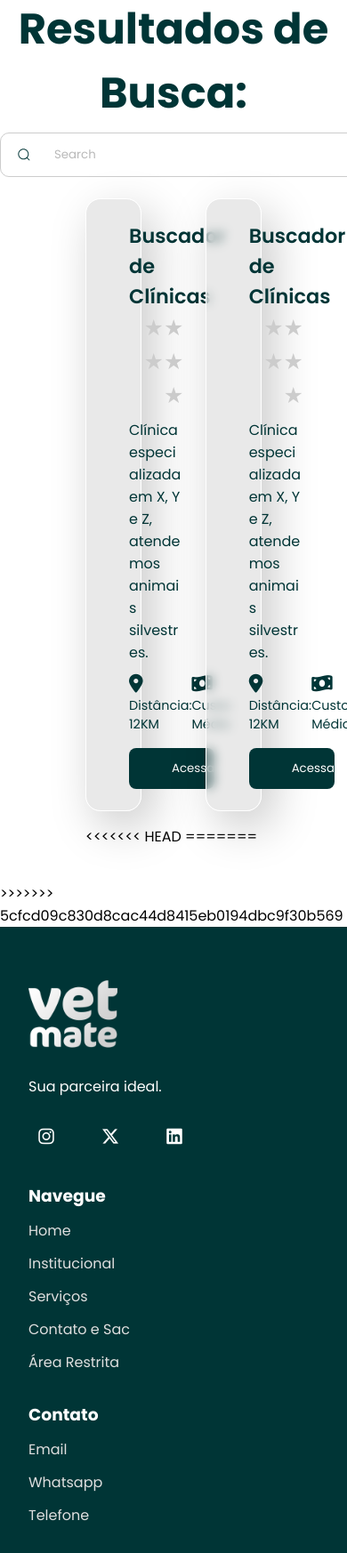
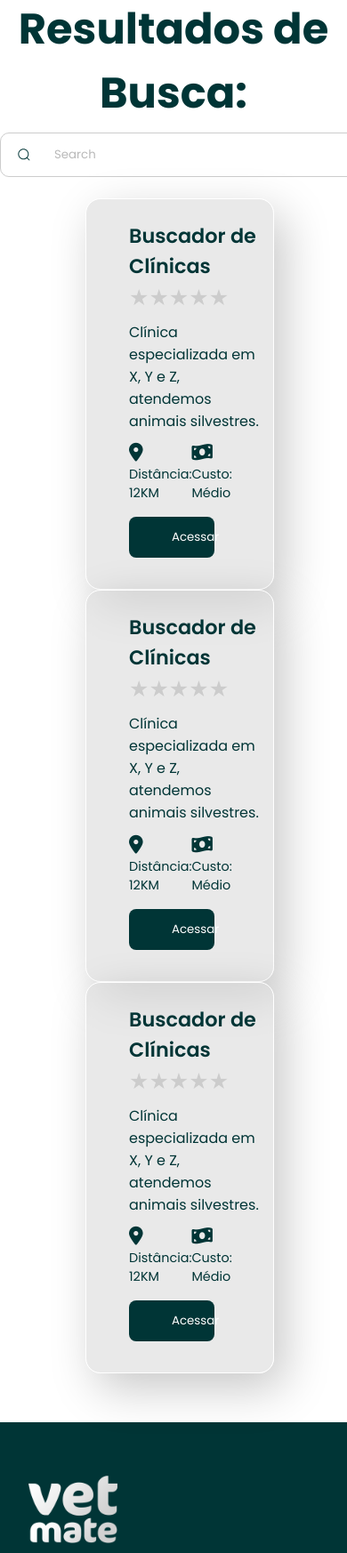
Before and after one commit to vlipe/VetMate, a PHP site: page /html/resultado.html in a window 390 px wide; the page is wider, and only the part inside the window is pictured. Shown: the part 154-1900 px from the top of that part at 89% size. Run offline with PHP 8.4, Linux system fonts and the light colour scheme; some libraries are stand-ins or nearby versions.

Commit message:
inicio da responsividade dos resultados de busca.

```diff
--- a/VetMate/css/resultado.css
+++ b/VetMate/css/resultado.css
@@ -390,12 +390,6 @@ header {
     height: 1rem;
 }
 
-.resultados-cards {
-    display: flex;
-    justify-content: space-between;
-    padding: 0rem 6rem;
-}
-
 #resultados-geral {
     margin-bottom: 2%;
 }
@@ -422,7 +416,7 @@ header {
 
 .card-container {
     box-sizing: border-box;
-    width: 32%;
+    width: 95%;
     height: 100%;
     background: #d9d9d994;
     border: 1px solid white;
@@ -557,16 +551,43 @@ header {
     }
 }
 
-@media (min-width:730px) and (max-width:1224px) {
-
-    .card-container {
-        width: 45%;
-
+/* Estilo para telas com até 768px (mobile) */
+@media (max-width: 768px) {
+    .resultados-cards {
+        display: grid;
+        grid-template-columns: 1fr;
+        justify-content: space-between;
+        padding: 0rem 6rem;
     }
 
-
+    .resultados-cards .card-container {
+        margin-bottom: 5%;
+    }
 }
 
+/* Estilo para telas com largura entre 769px e 1023px (tablet e notebooks) */
+@media (min-width: 769px) and (max-width: 1025px) {
+    .resultados-cards {
+        display: grid;
+        grid-template-columns: repeat(2, 1fr);
+        justify-content: space-between;
+        padding: 0rem 6rem;
+    }
+
+    .resultados-cards .card-container {
+        margin-bottom: 5%;
+    }
+}
+
+/* Estilo para telas com mais de 1024px (desktop) */
+@media (min-width: 1026px) {
+    .resultados-cards {
+        display: grid;
+        grid-template-columns: repeat(3, 1fr);
+        justify-content: space-between;
+        padding: 0rem 6rem;
+    }
+}
 
 footer {
     width: 100%;
--- a/VetMate/html/resultado.html
+++ b/VetMate/html/resultado.html
@@ -202,6 +202,48 @@
 
             </div>
 
+            <div class="card-container">
+
+                <div class="card">
+
+                    <div class="card-img"><img src="../imagens/fachada_centro_veterinario_-1024x576.jpg" alt=""></div>
+
+                    <div class="informacoes-card">
+                        <h3 class="card-h3">Buscador de Clínicas</h3>
+                        <div class="estrelas">
+                            <div class="rating">
+                                <input value="5" name="rating" id="star5" type="radio">
+                                <label for="star5"></label>
+                                <input value="4" name="rating" id="star4" type="radio">
+                                <label for="star4"></label>
+                                <input value="3" name="rating" id="star3" type="radio">
+                                <label for="star3"></label>
+                                <input value="2" name="rating" id="star2" type="radio">
+                                <label for="star2"></label>
+                                <input value="1" name="rating" id="star1" type="radio">
+                                <label for="star1"></label>
+                            </div>
+
+                        </div>
+                        <p class="card-p">Clínica especializada em X, Y e Z, atendemos animais silvestres.
+                        </p>
+                        <div class="detalhes">
+                            <div class="distancia">
+                                <i class="fa-solid fa-location-dot"></i>
+                                <p class="p-detalhes">Distância: 12KM</p>
+                            </div>
+                            <div class="custo">
+                                <i class="fa-solid fa-money-bill-wave"></i>
+                                <p class="p-detalhes">Custo: Médio</p>
+                            </div>
+                        </div>
+                        <a href="buscador.html"><button class="card-button">Acessar</button></a>
+
+                    </div>
+
+                </div>
+
+            </div>
 
         </div>
 
@@ -211,12 +253,6 @@
 
         <div id="resultados-ultimo" class="resultados-cards">
 
-<<<<<<< HEAD
-=======
-
-        </div>
-
->>>>>>> 5cfcd09c830d8cac44d8415eb0194dbc9f30b569
         </div>
 
     </main>
```
